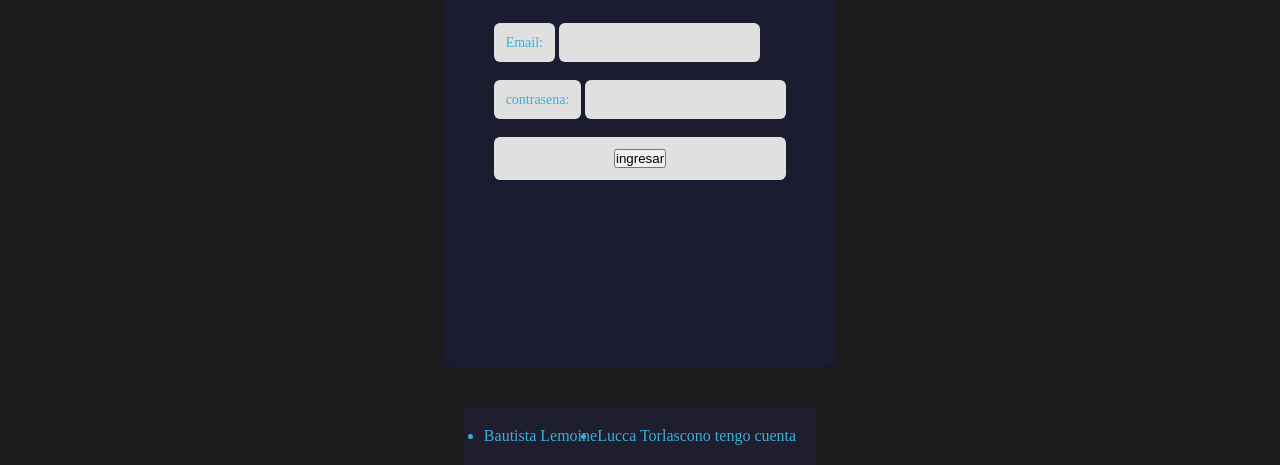
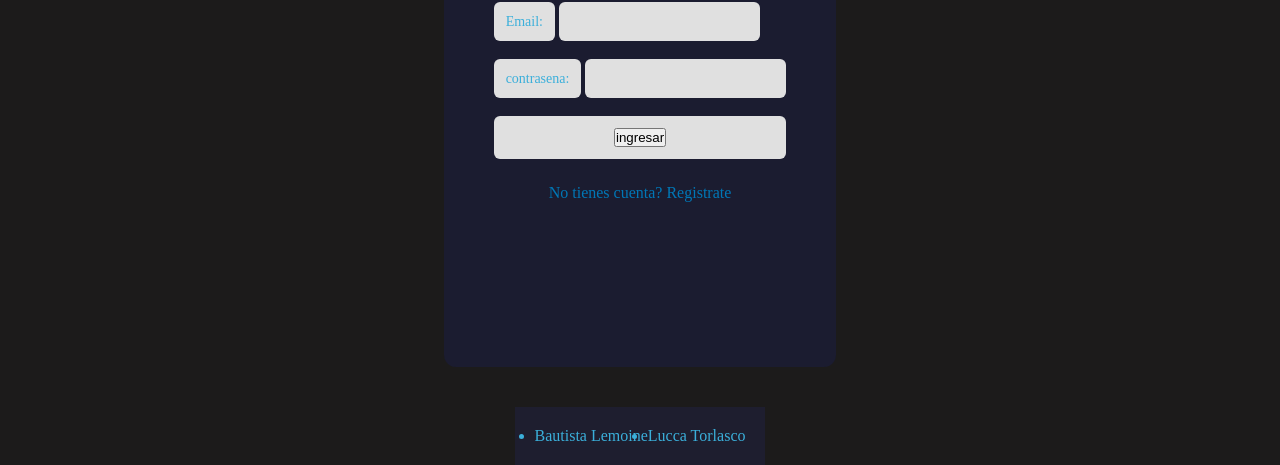
Before and after one commit to blemoine-byte/programacion1, a plain HTML site: page login.html in a window 1280 px wide. Shown: the part 402-867 px from the top of the page. Drawn offline with Linux system fonts and the light colour scheme.

Commit message:
cambio en el login

```diff
--- a/login.html
+++ b/login.html
@@ -41,6 +41,7 @@
                 <div class="boton-container">
                     <a href="index.html"><button type="submit">ingresar </button></a>
                 </div>
+                <a href="register.html" class="login-link">No tienes cuenta? Registrate</a>
             </form>
         </div>
     </main>
@@ -49,7 +50,7 @@
  <ul class="nombres">
  <li>Bautista Lemoine</li>
  <li>Lucca Torlasco</li>
-        no tengo cuenta
+
         </a>
         </div>
     </div>
```
Also changed, not shown: register.html (+1 -1 lines).
